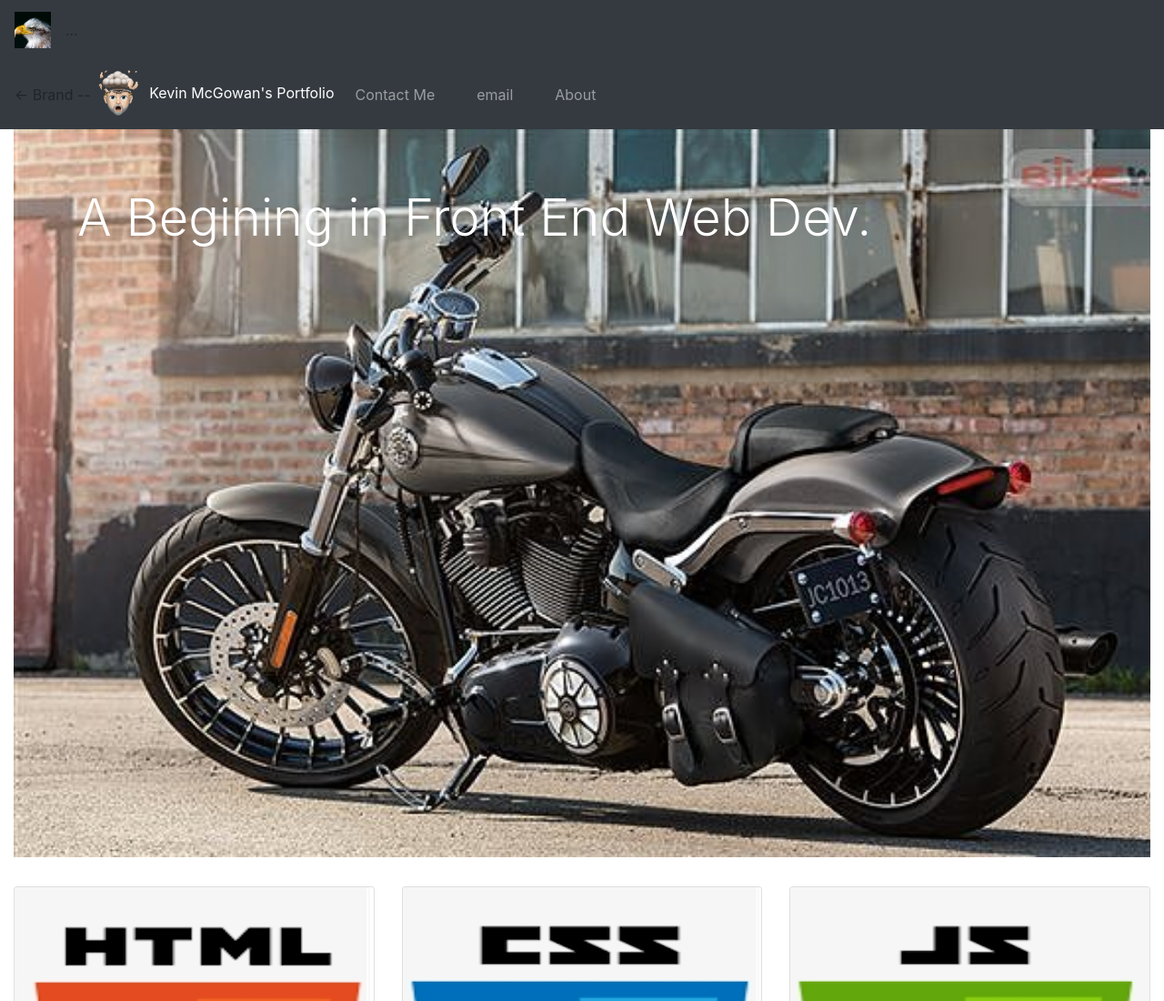
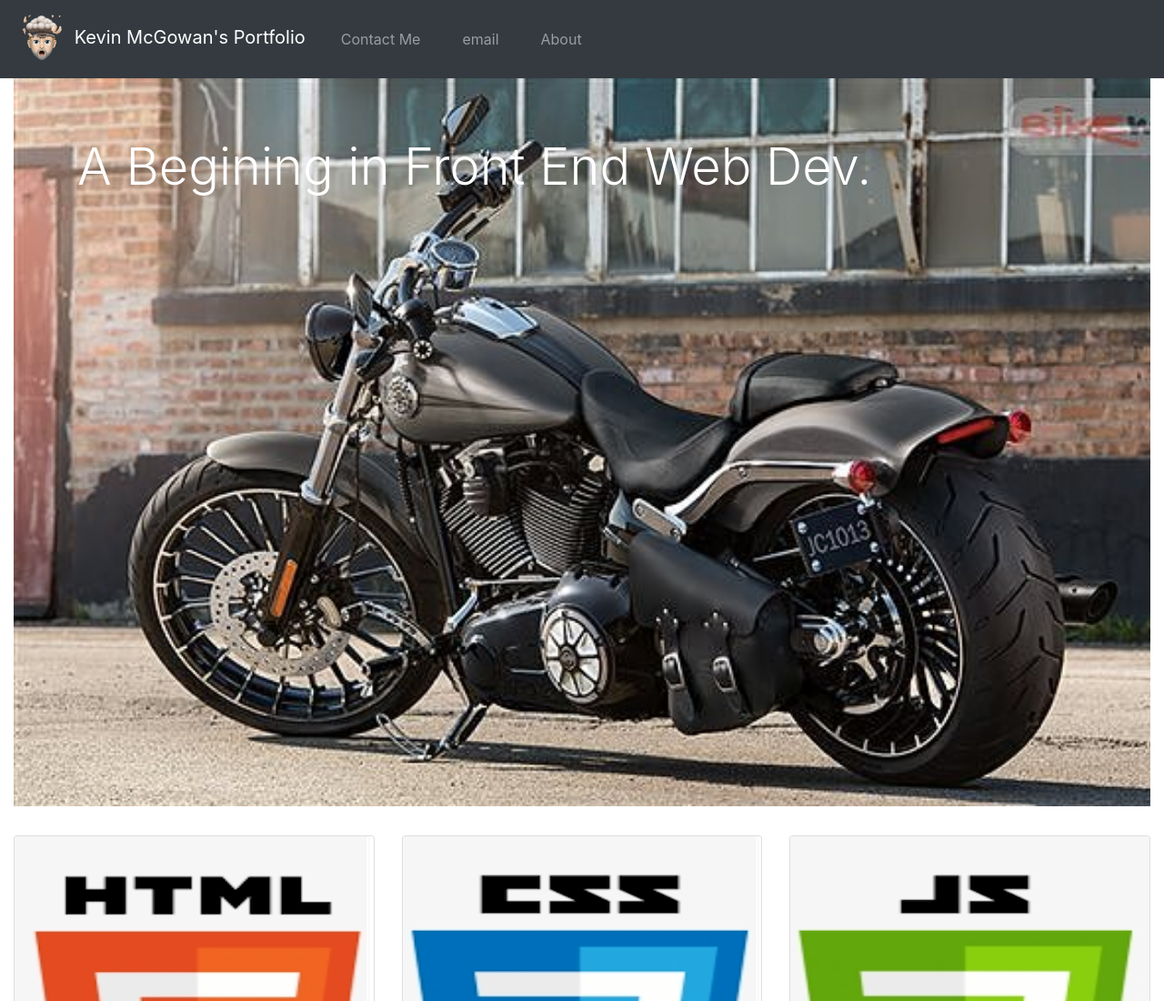
Before and after one commit to kevmcgowan/Bootstrap-Portfolio, a plain HTML site: page index.html in a window 1280 px wide. Shown: the top 1100 px of the page at 91% size. Drawn offline with nearby package versions, Linux system fonts and the light colour scheme.

```diff
--- a/index.html
+++ b/index.html
@@ -17,20 +17,11 @@
 <body>
   <!-- Navigation Section -->
 
-<nav class="navbar navbar-expand-sm bg-dark navbar-dark">
-   <a class="navbar-brand" href="#">
-    <img src="Images/bird.jpg" alt="Logo" style="width:40px;">
-  </a>
-  ...
-</nav>
-
-  <nav class="navbar navbar-expand-md bg-dark navbar-dark">
-	<- Brand --
-	<a class="nav-logo" href="#">
+<nav class="navbar navbar-expand-md bg-dark navbar-dark">
+	<!-- Brand -->
+	<a class="navbar-brand" href="#">
 		<img src="Images/Me.png" width="60"> Kevin McGowan's Portfolio</a>
 
-
-	<!- Toggler/collapsibe Button -->
 	<button class="navbar-toggler" type="button" data-toggle="collapse" data-target="#collapsibleNavbar">
 	  <span class="navbar-toggler-icon"></span>
 	</button>
@@ -49,7 +40,7 @@
 		</li>
 	  </ul>
 	</div>
-  </nav>
+</nav>
 
 <!-- Hero Jumbotron Section -->
 
```
